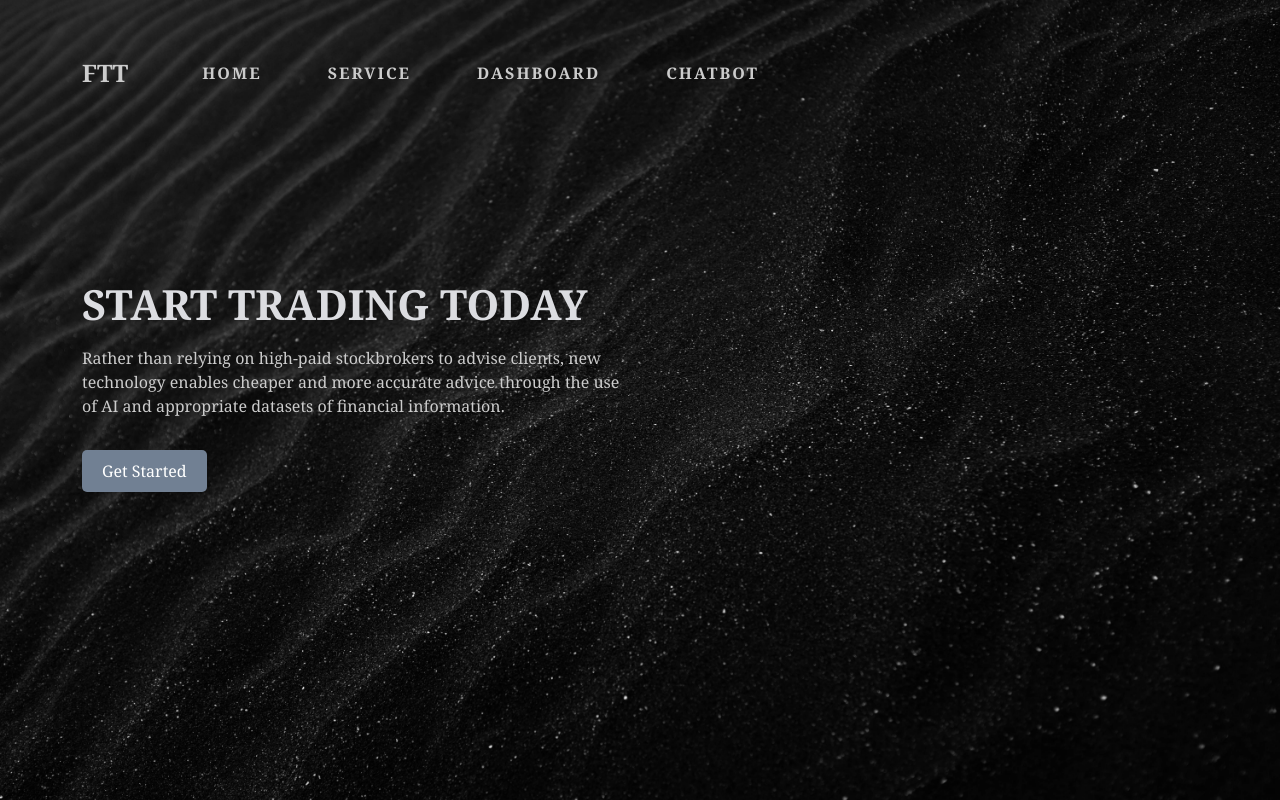
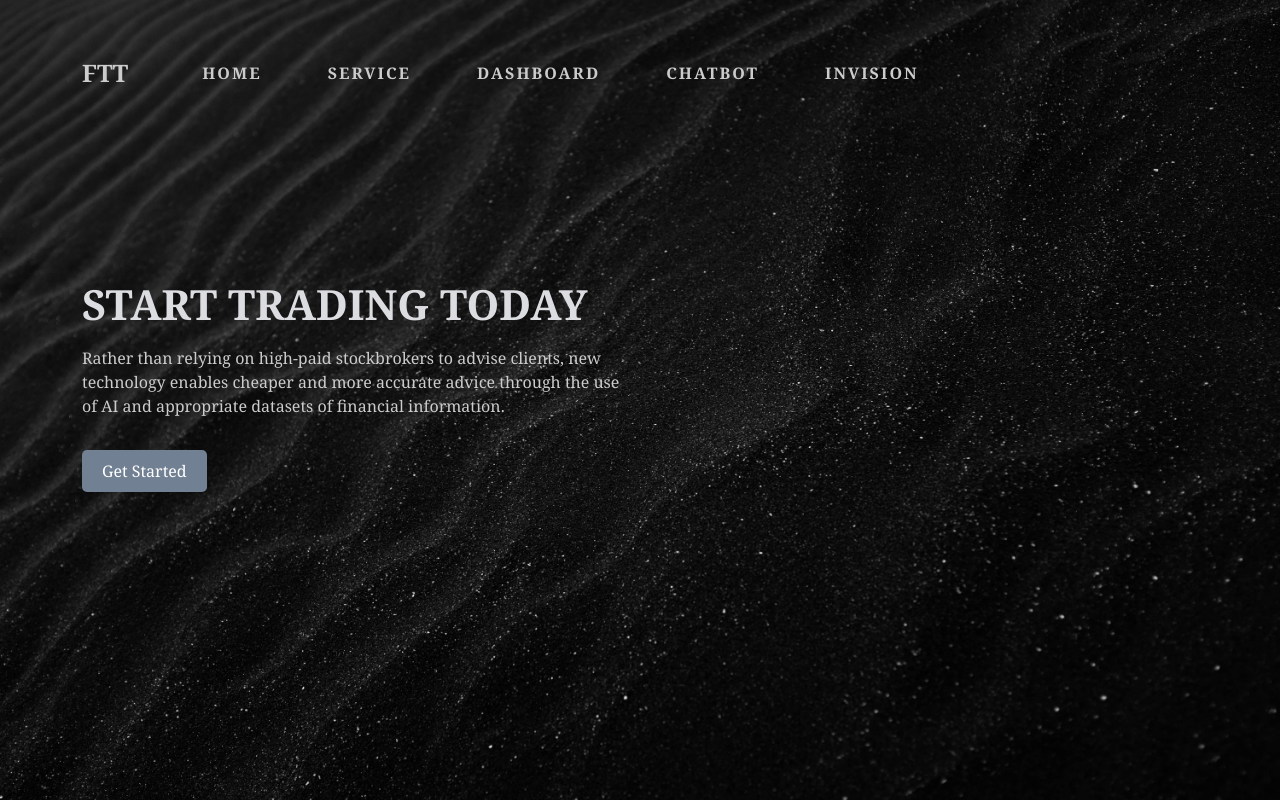
Before and after one commit to 360Ibra/GroupProject, a Django app: template mysite/templates/index.html in a window 1280 px wide. Run offline with Django 4.2, Linux system fonts and the light colour scheme; the template is opened without the code that fills it, so the values that code supplies are empty; parts of the project's set-up code (start-up, migrations or seed data) failed here and were passed over.

Commit message:
extra added

```diff
--- a/mysite/templates/index.html
+++ b/mysite/templates/index.html
@@ -44,6 +44,9 @@
             <li class="nav-item">
               <a href="chatbot.html" class="nav-link">Chatbot</a>
             </li>
+            <li class="nav-item">
+              <a href="extra.html" class="nav-link">Invision</a>
+            </li>
           </ul>
         </div>
       </div>
```
